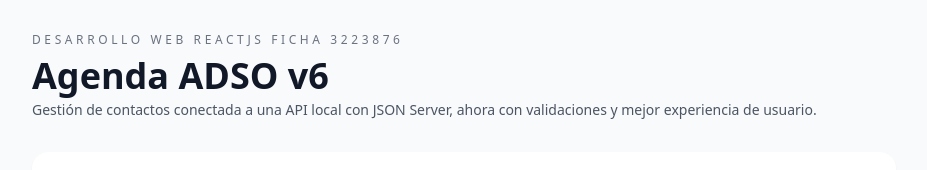
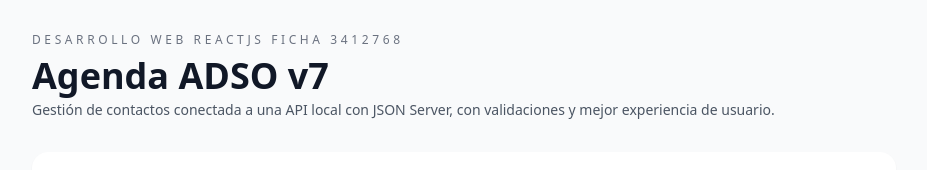
Before and after one commit to CorajeEterno/agenda-adso, a React (Vite) app: page / in a window 1280 px wide. Shown: the top 170 px of the page, without its empty margins (176-1103 px from the left). Built offline with nearby package versions, Linux system fonts and the light colour scheme; data requests are answered from the project's data file.

Commit message:
Clase_9_Agenda_ADSO_v7_Refactor_Documentacion

```diff
--- a/src/App.jsx
+++ b/src/App.jsx
@@ -1,18 +1,20 @@
-// Importamos useEffect y useState para manejar estados y efectos en el componente principal
+// Importamos hooks de React
 import { useEffect, useState } from "react";
 
-// Importamos los servicios que se comunican con JSON Server
+// Importamos las funciones de la API (capa de datos)
 import {
   listarContactos,
   crearContacto,
   eliminarContactoPorId,
 } from "./api";
 
-// Importamos los componentes hijos
+// Importamos la configuración global de la aplicación
+import { APP_INFO } from "./config";
+
+// Importamos componentes hijos
 import FormularioContacto from "./components/FormularioContacto";
 import ContactoCard from "./components/ContactoCard";
 
-// Componente principal de la aplicación
 function App() {
   // Estado que almacena la lista de contactos obtenidos de la API
   const [contactos, setContactos] = useState([]);
@@ -23,8 +25,8 @@ function App() {
   // Estado para guardar mensajes de error generales de la aplicación
   const [error, setError] = useState("");
 
-  // useEffect que se ejecuta una sola vez al montar el componente
-  // Aquí cargamos los contactos iniciales desde JSON Server
+  // useEffect que se ejecuta una sola vez al montar el componente.
+  // Aquí cargamos los contactos iniciales desde JSON Server (GET).
   useEffect(() => {
     const cargarContactos = async () => {
       try {
@@ -49,11 +51,10 @@ function App() {
     cargarContactos();
   }, []);
 
-  // Función que se encarga de agregar un nuevo contacto usando la API
-  // Esta función es async para poder usarla con await en el formulario
+  // Función que se encarga de agregar un nuevo contacto usando la API (POST)
   const onAgregarContacto = async (nuevoContacto) => {
     try {
-      // Limpiamos cualquier error viejo antes de intentar guardar
+      // Limpiamos cualquier error previo antes de intentar guardar
       setError("");
 
       // Llamamos al servicio que crea el contacto en JSON Server
@@ -70,12 +71,12 @@ function App() {
         "No se pudo guardar el contacto. Verifica tu conexión o el estado del servidor e intenta nuevamente."
       );
 
-      // Relanzar el error es opcional según cómo quieras manejarlo desde el formulario
+      // Relanzar el error es opcional, pero útil si el formulario quiere reaccionar
       throw error;
     }
   };
 
-  // Función para eliminar un contacto por su id
+  // Función para eliminar un contacto por su id (DELETE)
   const onEliminarContacto = async (id) => {
     try {
       setError(""); // Limpiamos errores previos
@@ -94,22 +95,21 @@ function App() {
     }
   };
 
-  // JSX que renderiza la aplicación
+  // JSX que renderiza toda la aplicación
   return (
     <div className="min-h-screen bg-gray-50">
       {/* Contenedor principal centrado */}
       <div className="max-w-4xl mx-auto px-4 py-8">
-        {/* Encabezado principal de la Agenda */}
+        {/* Encabezado principal de la Agenda usando la configuración global */}
         <header className="mb-8">
           <p className="text-xs tracking-[0.3em] text-gray-500 uppercase">
-            Desarrollo Web ReactJS Ficha 3223876
+            Desarrollo Web ReactJS Ficha {APP_INFO.ficha}
           </p>
           <h1 className="text-4xl font-extrabold text-gray-900 mt-2">
-            Agenda ADSO v6
+            {APP_INFO.titulo}
           </h1>
           <p className="text-sm text-gray-600 mt-1">
-            Gestión de contactos conectada a una API local con JSON Server,
-            ahora con validaciones y mejor experiencia de usuario.
+            {APP_INFO.subtitulo}
           </p>
         </header>
 
--- a/src/api.js
+++ b/src/api.js
@@ -1,24 +1,42 @@
-const API = "http://localhost:3002/contactos";
+//Importamos la URL base desde config.js
+import { API_BASE_URL } from "./config";
 
+// Función GET: listar contactos
 export async function listarContactos() {
-  const res = await fetch(API);
+  // Hacemos un GET a la URL base (lista de contactos)
+  const res = await fetch(API_BASE_URL);
+
+  // Si la respuesta no es correcta (código 4xx o 5xx), lanzamos un error
   if (!res.ok) throw new Error("Error al listar contactos");
+
+  // Parseamos el JSON y lo retornamos (devuelve un array de contactos)
   return res.json();
 }
 
+// Función POST: crear un nuevo contacto
+export async function crearContacto(data) {
+  // Hacemos un POST a la URL base con el objeto recibido
+  const res = await fetch(API_BASE_URL, {
+    method: "POST",
+    headers: { "Content-Type": "application/json" }, // Indicamos que el body es JSON
+    body: JSON.stringify(data), // Convertimos el objeto JavaScript a JSON
+  });
 
-export async function crearContacto(data) {
-  const res = await fetch(API, {
-    method: "POST",
-    headers: { "Content-Type": "application/json" },
-    body: JSON.stringify(data),
-  });
+  // Validamos la respuesta
   if (!res.ok) throw new Error("Error al crear el contacto");
+
+  // Devolvemos el contacto creado que regresa la API (incluye el id)
   return res.json();
 }
 
+// Función DELETE: eliminar contacto por id
 export async function eliminarContactoPorId(id) {
-  const res = await fetch(`${API}/${id}`, { method: "DELETE" });
+  // Hacemos un DELETE a /contactos/:id usando la URL base
+  const res = await fetch(`${API_BASE_URL}/${id}`, { method: "DELETE" });
+
+  // Validamos la respuesta
   if (!res.ok) throw new Error("Error al eliminar el contacto");
+
+  // Devolvemos true indicando éxito
   return true;
 }
--- /dev/null
+++ b/src/config.js
@@ -0,0 +1,12 @@
+export const API_BASE_URL = "http://localhost:3002/contactos";
+
+// Información general de la aplicación que se utilizará en App.jsx
+export const APP_INFO = {
+  // Número de ficha que se muestra en el encabezado
+  ficha: "3412768",
+  // Título principal de la aplicación
+  titulo: "Agenda ADSO v7",
+  // Subtítulo o descripción corta que aparece debajo del título
+  subtitulo:
+    "Gestión de contactos conectada a una API local con JSON Server, con validaciones y mejor experiencia de usuario.",
+};
```
